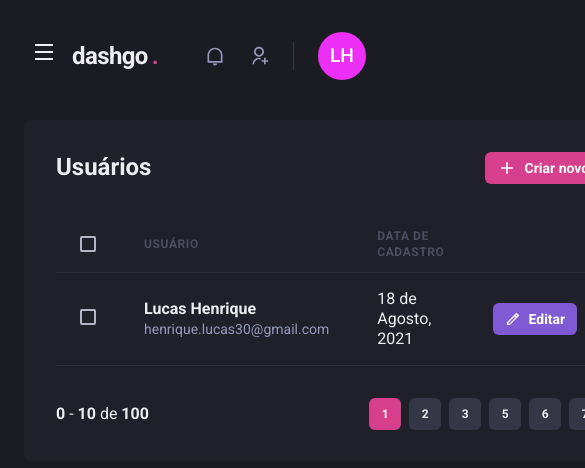
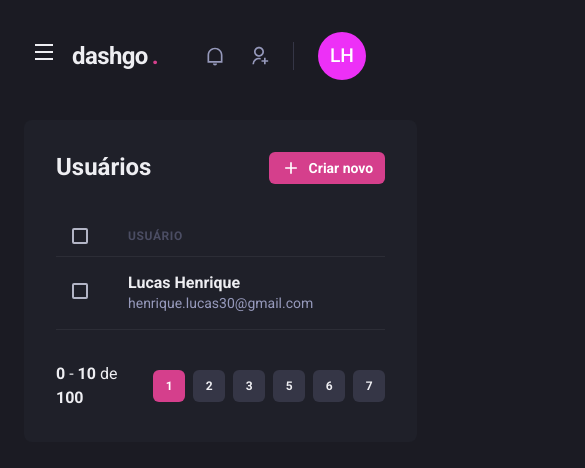
Before and after one commit to LucasHenrique98/dashgo-app, a Next.js app: page /users in a window 390 px wide. Shown: the top 468 px of the page, 585 px wide, since content can reach past the window. Built offline with nearby package versions, Linux system fonts and the light colour scheme.

Commit message:
add responsiveness to the dashboard and users page

```diff
--- a/src/components/Pagination/index.tsx
+++ b/src/components/Pagination/index.tsx
@@ -4,7 +4,7 @@
 export default function Pagination() {
   return (
     <Stack
-      direction="row"
+      direction={['row', 'column']}
       mt="8"
       justify="space-between"
       align="center"
--- a/src/pages/users/index.tsx
+++ b/src/pages/users/index.tsx
@@ -12,6 +12,7 @@
   Th,
   Thead,
   Tr,
+  useBreakpointValue,
 } from '@chakra-ui/react';
 import { RiAddLine, RiPencilLine } from 'react-icons/ri';
 import { Header } from '../../components/Header';
@@ -19,6 +20,11 @@
 import Sidebar from '../../components/Sidebar';
 
 export default function UserList() {
+  const isWideVersion = useBreakpointValue({
+    base: false,
+    lg: true,
+  });
+
   return (
     <Box>
       <Header />
@@ -46,18 +52,18 @@
           <Table colorScheme="whiteAlpha">
             <Thead>
               <Tr>
-                <Th px="6" color="gray.300" width="8">
+                <Th px={['4', '4', '6']} color="gray.300" width="8">
                   <Checkbox colorScheme="pink" />
                 </Th>
                 <Th>Usuário</Th>
-                <Th>Data de cadastro</Th>
+                {isWideVersion && <Th>Data de cadastro</Th>}
                 <Th width="6"></Th>
               </Tr>
             </Thead>
 
             <Tbody>
               <Tr>
-                <Td px="6">
+                <Td px={['4', '4', '6']}>
                   <Checkbox colorScheme="pink" />
                 </Td>
                 <Td>
@@ -69,8 +75,9 @@
                   </Box>
                 </Td>
 
-                <Td>18 de Agosto, 2021</Td>
+                {isWideVersion && <Td>18 de Agosto, 2021</Td>}
                 <Td>
+                  {isWideVersion && (
                     <Button
                       as="a"
                       size="sm"
@@ -80,6 +87,7 @@
                     >
                       Editar
                     </Button>
+                  )}
                 </Td>
               </Tr>
             </Tbody>
```
Lines whose indentation alone changed are shown as unchanged.
